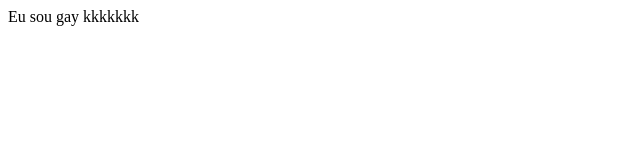
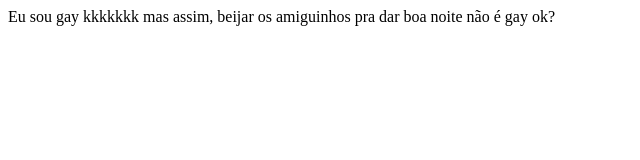
Before and after one commit to Lonrok/Site, a plain HTML site: page index.html in a window 1280 px wide. Shown: the whole page, without its empty margins (0-640 px from the left). Drawn offline with Linux system fonts and the light colour scheme.

Commit message:
alteracao na pagina index por meme

```diff
--- a/index.html
+++ b/index.html
@@ -8,5 +8,7 @@
 </head>
 <body>
     Eu sou gay kkkkkkk
+
+    mas assim, beijar os amiguinhos pra dar boa noite não é gay ok?
 </body>
 </html>
```
